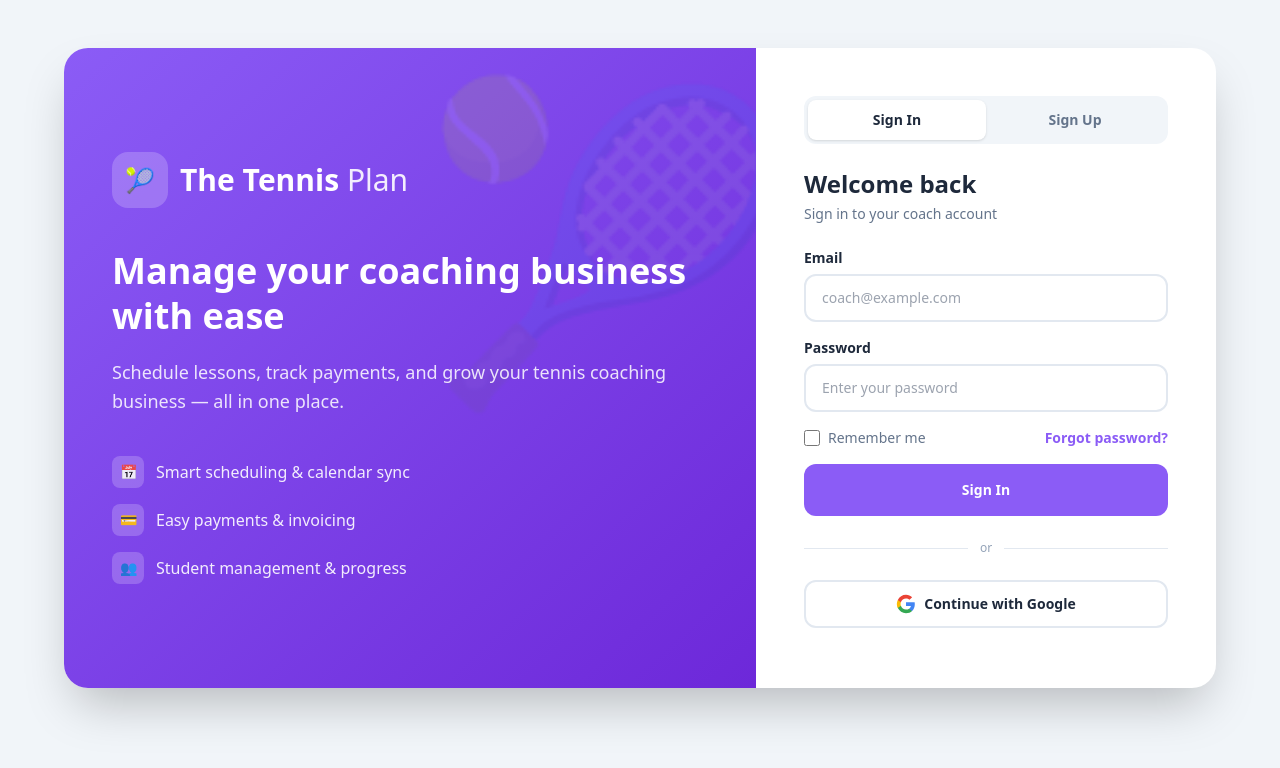
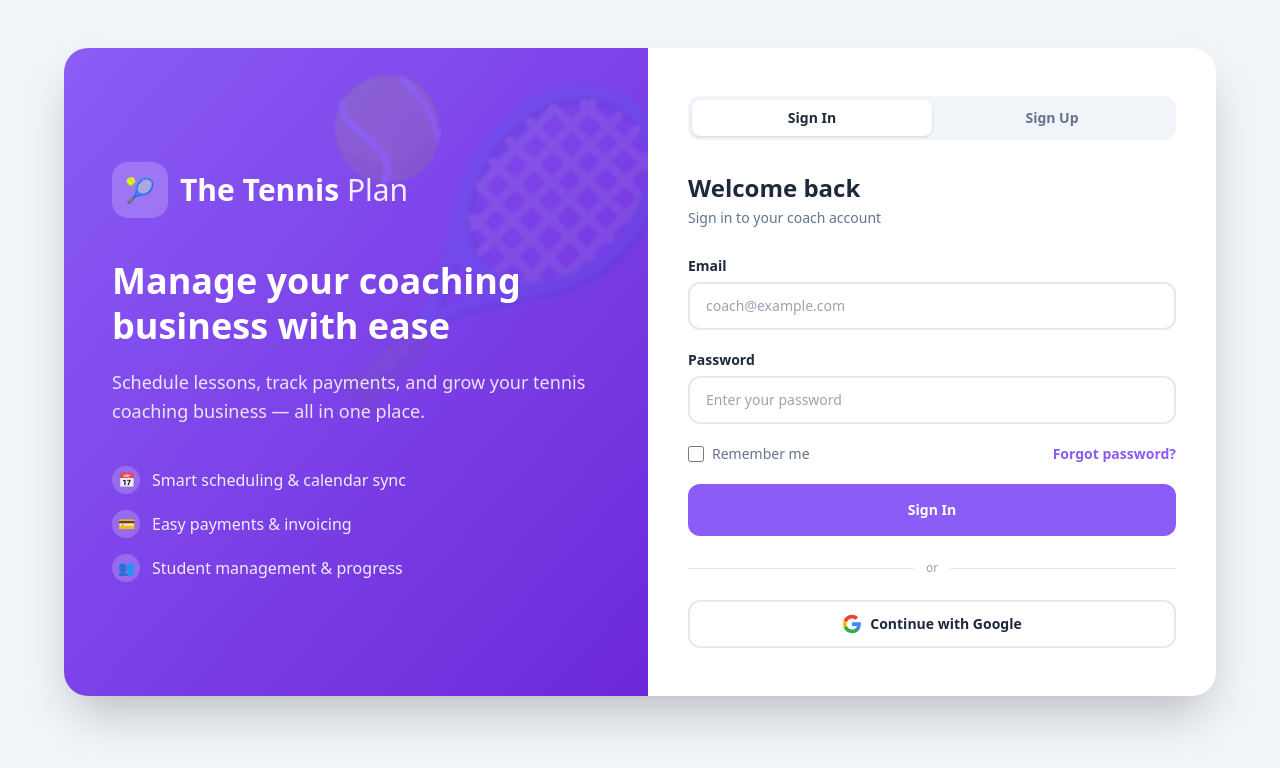
Before and after one commit to CodeMyMobile/TTP_Coach_Web_Public, a React (Vite) app: page / in a window 1280 px wide. Shown: the top 768 px of the page. Built offline with nearby package versions, Linux system fonts and the light colour scheme; no server answers.

Commit message:
Add coach Google sign-in flow and backend token exchange

```diff
--- a/src/api/auth.js
+++ b/src/api/auth.js
@@ -48,7 +48,30 @@ export const coachSignup = async (payload = {}) => {
   };
 };
 
+export const coachGoogleLogin = async (idToken) => {
+  if (!idToken) {
+    throw new Error('Google ID token is required for Google login.');
+  }
+
+  const response = await fetch(`${API_URL}/api/auth/google/coach-login`, {
+    method: 'POST',
+    headers: {
+      'Content-Type': 'application/json;charset=UTF-8'
+    },
+    body: JSON.stringify({ id_token: idToken })
+  });
+
+  const data = await parseJson(response);
+
+  return {
+    ok: response.ok,
+    status: response.status,
+    data
+  };
+};
+
 export default {
   logIn,
-  coachSignup
+  coachSignup,
+  coachGoogleLogin
 };
--- a/src/components/auth/LoginPage.jsx
+++ b/src/components/auth/LoginPage.jsx
@@ -1,4 +1,4 @@
-import React, { useCallback, useMemo, useState } from 'react';
+import React, { useCallback, useEffect, useMemo, useRef, useState } from 'react';
 import useAuth from '../../hooks/useAuth.jsx';
 
 const loginInitialState = {
@@ -14,6 +14,9 @@ const signupInitialState = {
   email: '',
   password: ''
 };
+
+const GOOGLE_SCRIPT_ID = 'google-identity-script';
+const googleClientId = import.meta.env.VITE_GOOGLE_AUTH_CLIENT_ID || import.meta.env.VITE_GOOGLE_CLIENT_ID || '';
 
 const GoogleIcon = () => (
   <svg width="20" height="20" viewBox="0 0 24 24" aria-hidden="true">
@@ -37,11 +40,14 @@ const GoogleIcon = () => (
 );
 
 const LoginPage = () => {
-  const { login, signup, authLoading, authError } = useAuth();
+  const { login, signup, loginWithGoogle, authLoading, authError } = useAuth();
   const [mode, setMode] = useState('login');
   const [loginState, setLoginState] = useState(loginInitialState);
   const [signupState, setSignupState] = useState(signupInitialState);
   const [formError, setFormError] = useState(null);
+  const [googleReady, setGoogleReady] = useState(false);
+  const [googleLoading, setGoogleLoading] = useState(false);
+  const googleButtonRef = useRef(null);
 
   const activeState = mode === 'login' ? loginState : signupState;
 
@@ -53,6 +59,94 @@ const LoginPage = () => {
     }
     setSignupState((previous) => ({ ...previous, [field]: value }));
   }, [mode]);
+
+  const handleGoogleCredential = useCallback(async (response) => {
+    const idToken = response?.credential;
+
+    if (!idToken) {
+      setFormError('Could not verify Google Sign-In. Please try again.');
+      return;
+    }
+
+    setFormError(null);
+    setGoogleLoading(true);
+
+    const result = await loginWithGoogle(idToken);
+    if (result?.error) {
+      setFormError(result.error);
+      setGoogleLoading(false);
+      return;
+    }
+
+    setGoogleLoading(false);
+  }, [loginWithGoogle]);
+
+  useEffect(() => {
+    if (typeof window === 'undefined') {
+      return;
+    }
+
+    if (!googleClientId) {
+      setGoogleReady(false);
+      setFormError('Google auth client id not configured.');
+      return;
+    }
+
+    const initializeGoogle = () => {
+      if (!window.google?.accounts?.id) {
+        return;
+      }
+
+      window.google.accounts.id.initialize({
+        client_id: googleClientId,
+        callback: handleGoogleCredential
+      });
+
+      if (googleButtonRef.current) {
+        googleButtonRef.current.innerHTML = '';
+        window.google.accounts.id.renderButton(googleButtonRef.current, {
+          type: 'standard',
+          shape: 'pill',
+          theme: 'outline',
+          text: mode === 'login' ? 'continue_with' : 'signup_with',
+          size: 'large',
+          width: 360,
+          logo_alignment: 'left'
+        });
+      }
+
+      setGoogleReady(true);
+    };
+
+    if (window.google?.accounts?.id) {
+      initializeGoogle();
+      return;
+    }
+
+    const existingScript = document.getElementById(GOOGLE_SCRIPT_ID);
+    if (existingScript) {
+      existingScript.addEventListener('load', initializeGoogle);
+      return () => existingScript.removeEventListener('load', initializeGoogle);
+    }
+
+    const script = document.createElement('script');
+    script.id = GOOGLE_SCRIPT_ID;
+    script.src = 'https://accounts.google.com/gsi/client';
+    script.async = true;
+    script.defer = true;
+    script.onload = initializeGoogle;
+    script.onerror = () => {
+      setGoogleReady(false);
+      setFormError('Failed to load Google Sign-In. Please use email and password.');
+    };
+
+    document.head.appendChild(script);
+
+    return () => {
+      script.onload = null;
+      script.onerror = null;
+    };
+  }, [handleGoogleCredential, mode]);
 
   const validate = useCallback(() => {
     const emailPattern = /.+@.+\..+/i;
@@ -178,7 +272,7 @@ const LoginPage = () => {
                   ]
               ).map(([icon, text]) => (
                 <div key={text} className="flex items-center gap-3 text-base">
-                  <span className="flex h-8 w-8 items-center justify-center rounded-lg bg-white/20 text-sm">{icon}</span>
+                  <span className="flex h-7 w-7 items-center justify-center rounded-full bg-white/20 text-sm">{icon}</span>
                   <span>{text}</span>
                 </div>
               ))}
@@ -186,51 +280,38 @@ const LoginPage = () => {
           </div>
         </aside>
 
-        <section className="w-full p-6 sm:p-8 md:w-[460px] md:p-12">
-          <div className="relative mb-8 overflow-hidden rounded-2xl bg-gradient-to-br from-violet-500 to-violet-700 p-6 text-center md:hidden">
-            <div className="absolute -right-4 -top-5 text-8xl opacity-10">🎾</div>
-            <div className="relative z-10">
-              <div className="mb-3 flex items-center justify-center gap-2">
-                <div className="flex h-10 w-10 items-center justify-center rounded-xl bg-white/20">🎾</div>
-                <p className="text-xl font-bold text-white">
-                  The Tennis <span className="font-normal text-white/90">Plan</span>
-                </p>
-              </div>
-              <h1 className="text-xl font-bold text-white">{mode === 'login' ? 'Manage your coaching business' : 'Start growing your business'}</h1>
-            </div>
-          </div>
-
-          <div className="mb-6 flex rounded-xl bg-slate-100 p-1">
+        <section className="w-full max-w-xl flex-1 px-6 py-10 md:px-10 md:py-12">
+          <div className="mb-8 flex rounded-xl bg-slate-100 p-1">
             <button
               type="button"
-              className={`flex-1 rounded-lg px-3 py-2.5 text-sm font-semibold transition ${
+              className={`flex-1 rounded-lg px-4 py-2 text-sm font-semibold transition ${
                 mode === 'login' ? 'bg-white text-slate-800 shadow' : 'text-slate-500 hover:text-slate-700'
               }`}
               onClick={() => switchMode('login')}
-              disabled={authLoading}
+              disabled={authLoading || googleLoading}
             >
               Sign In
             </button>
             <button
               type="button"
-              className={`flex-1 rounded-lg px-3 py-2.5 text-sm font-semibold transition ${
+              className={`flex-1 rounded-lg px-4 py-2 text-sm font-semibold transition ${
                 mode === 'signup' ? 'bg-white text-slate-800 shadow' : 'text-slate-500 hover:text-slate-700'
               }`}
               onClick={() => switchMode('signup')}
-              disabled={authLoading}
+              disabled={authLoading || googleLoading}
             >
               Sign Up
             </button>
           </div>
 
           <h2 className="mb-1 text-2xl font-bold text-slate-800">{mode === 'login' ? 'Welcome back' : 'Create your account'}</h2>
-          <p className="mb-6 text-sm text-slate-500">
+          <p className="mb-7 text-sm text-slate-500">
             {mode === 'login' ? 'Sign in to your coach account' : 'Start managing your coaching business'}
           </p>
 
-          <form className="space-y-4" onSubmit={handleSubmit}>
+          <form className="space-y-5" onSubmit={handleSubmit}>
             {mode === 'signup' && (
-              <div className="grid grid-cols-1 gap-3 sm:grid-cols-2">
+              <div className="grid grid-cols-1 gap-5 sm:grid-cols-2">
                 <div>
                   <label className="mb-1.5 block text-sm font-semibold text-slate-800" htmlFor="signup-first-name">First name</label>
                   <input
@@ -240,7 +321,7 @@ const LoginPage = () => {
                     className="w-full rounded-xl border-2 border-slate-200 px-4 py-3 text-sm outline-none transition focus:border-violet-500"
                     value={signupState.firstName}
                     onChange={(event) => updateField('firstName', event.target.value)}
-                    disabled={authLoading}
+                    disabled={authLoading || googleLoading}
                     placeholder="Paul"
                   />
                 </div>
@@ -253,7 +334,7 @@ const LoginPage = () => {
                     className="w-full rounded-xl border-2 border-slate-200 px-4 py-3 text-sm outline-none transition focus:border-violet-500"
                     value={signupState.lastName}
                     onChange={(event) => updateField('lastName', event.target.value)}
-                    disabled={authLoading}
+                    disabled={authLoading || googleLoading}
                     placeholder="Cochrane"
                   />
                 </div>
@@ -270,7 +351,7 @@ const LoginPage = () => {
                   className="w-full rounded-xl border-2 border-slate-200 px-4 py-3 text-sm outline-none transition focus:border-violet-500"
                   value={signupState.phone}
                   onChange={(event) => updateField('phone', event.target.value)}
-                  disabled={authLoading}
+                  disabled={authLoading || googleLoading}
                   placeholder="(555) 123-4567"
                 />
               </div>
@@ -285,7 +366,7 @@ const LoginPage = () => {
                 className="w-full rounded-xl border-2 border-slate-200 px-4 py-3 text-sm outline-none transition focus:border-violet-500"
                 value={activeState.email}
                 onChange={(event) => updateField('email', event.target.value)}
-                disabled={authLoading}
+                disabled={authLoading || googleLoading}
                 placeholder="coach@example.com"
               />
             </div>
@@ -299,7 +380,7 @@ const LoginPage = () => {
                 className="w-full rounded-xl border-2 border-slate-200 px-4 py-3 text-sm outline-none transition focus:border-violet-500"
                 value={activeState.password}
                 onChange={(event) => updateField('password', event.target.value)}
-                disabled={authLoading}
+                disabled={authLoading || googleLoading}
                 placeholder={mode === 'login' ? 'Enter your password' : 'Create a password'}
               />
             </div>
@@ -312,7 +393,7 @@ const LoginPage = () => {
                     className="h-4 w-4 accent-violet-500"
                     checked={loginState.rememberMe}
                     onChange={(event) => updateField('rememberMe', event.target.checked)}
-                    disabled={authLoading}
+                    disabled={authLoading || googleLoading}
                   />
                   Remember me
                 </label>
@@ -329,7 +410,7 @@ const LoginPage = () => {
             <button
               type="submit"
               className="w-full rounded-xl bg-violet-500 px-4 py-4 text-sm font-bold text-white transition hover:bg-violet-600 disabled:cursor-not-allowed disabled:opacity-70"
-              disabled={authLoading}
+              disabled={authLoading || googleLoading}
             >
               {authLoading ? (mode === 'login' ? 'Signing in…' : 'Creating account…') : mode === 'login' ? 'Sign In' : 'Create Account'}
             </button>
@@ -341,6 +422,10 @@ const LoginPage = () => {
             <span className="h-px flex-1 bg-slate-200" />
           </div>
 
+          <div className="min-h-[44px] w-full">
+            {googleReady ? (
+              <div ref={googleButtonRef} className="flex w-full justify-center" />
+            ) : (
               <button
                 type="button"
                 className="flex w-full items-center justify-center gap-2 rounded-xl border-2 border-slate-200 px-4 py-3 text-sm font-semibold text-slate-800 transition hover:bg-slate-50"
@@ -349,6 +434,8 @@ const LoginPage = () => {
                 <GoogleIcon />
                 {mode === 'login' ? 'Continue with Google' : 'Sign up with Google'}
               </button>
+            )}
+          </div>
 
           {mode === 'signup' && (
             <p className="mt-5 text-center text-xs leading-relaxed text-slate-500">
--- a/src/hooks/useAuth.jsx
+++ b/src/hooks/useAuth.jsx
@@ -1,5 +1,5 @@
 import { createContext, useCallback, useContext, useEffect, useMemo, useState } from 'react';
-import { coachSignup, logIn } from '../api/auth';
+import { coachGoogleLogin, coachSignup, logIn } from '../api/auth';
 import { AS_USER_KEY } from '../constants/urls';
 import { USER_TYPES } from '../constants';
 import { removeTokens, storeTokens } from '../utils/tokenHelper';
@@ -38,8 +38,31 @@ const normaliseUserPayload = (data) => ({
   userType: data?.user_type ?? null,
   userId: data?.user_id ?? null,
   onboardingComplete: Boolean(data?.onboarding_complete ?? data?.is_complete),
-  profile: data?.profile ?? null
+  profile: data?.profile ?? null,
+  locations: Array.isArray(data?.locations) ? data.locations : []
 });
+
+const getGoogleAuthErrorMessage = (result) => {
+  const code = result?.data?.error || result?.data?.code;
+
+  if (result?.status === 400 && code === 'google_email_not_verified') {
+    return 'Use a verified Google account.';
+  }
+
+  if (result?.status === 403 && code === 'account_exists_with_different_role') {
+    return 'This email is registered as a different account type.';
+  }
+
+  if (result?.status === 401 && code === 'invalid_google_token') {
+    return 'Google sign-in failed. Please retry sign-in.';
+  }
+
+  if (result?.status === 500 && result?.data?.message === 'Google auth client id not configured') {
+    return 'Google auth client id not configured. Please contact support.';
+  }
+
+  return result?.data?.message || 'Unable to sign in with Google. Please try again.';
+};
 
 export const AuthProvider = ({ children }) => {
   const [user, setUser] = useState(() => readStoredUser());
@@ -103,6 +126,42 @@ export const AuthProvider = ({ children }) => {
     }
   }, []);
 
+  const loginWithGoogle = useCallback(async (idToken) => {
+    setAuthError(null);
+    setAuthLoading(true);
+
+    try {
+      const result = await coachGoogleLogin(idToken);
+
+      if (!result.ok) {
+        throw new Error(getGoogleAuthErrorMessage(result));
+      }
+
+      if (!result.data) {
+        throw new Error('Google login response did not include user data.');
+      }
+
+      if (result.data.user_type !== USER_TYPES.coach) {
+        throw new Error('This portal is only available to coaches.');
+      }
+
+      await storeTokens(result.data.access_token, result.data.refresh_token);
+
+      const nextUser = normaliseUserPayload(result.data);
+      setUser(nextUser);
+      writeStoredUser(nextUser);
+      setAuthError(null);
+      return { data: nextUser };
+    } catch (error) {
+      const message = error instanceof Error ? error.message : 'Unexpected error while logging in with Google.';
+      setAuthError(message);
+      await removeTokens();
+      return { error: message };
+    } finally {
+      setAuthLoading(false);
+    }
+  }, []);
+
   const signup = useCallback(async (payload) => {
     setAuthError(null);
     setAuthLoading(true);
@@ -154,10 +213,11 @@ export const AuthProvider = ({ children }) => {
       authError,
       initialising,
       login,
+      loginWithGoogle,
       signup,
       logout
     }),
-    [user, authLoading, authError, initialising, login, signup, logout]
+    [user, authLoading, authError, initialising, login, loginWithGoogle, signup, logout]
   );
 
   return <AuthContext.Provider value={value}>{children}</AuthContext.Provider>;
```
Also changed, not shown: 1 other file (tests, documents, lock files or other folders). Lines whose indentation alone changed are shown as unchanged.
